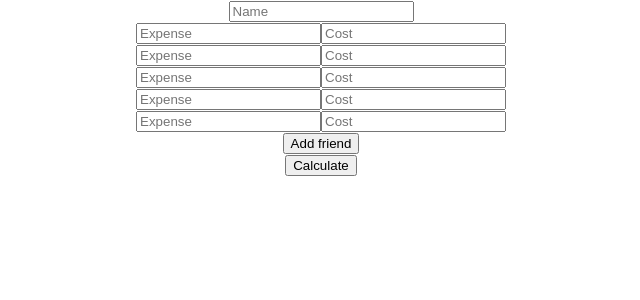
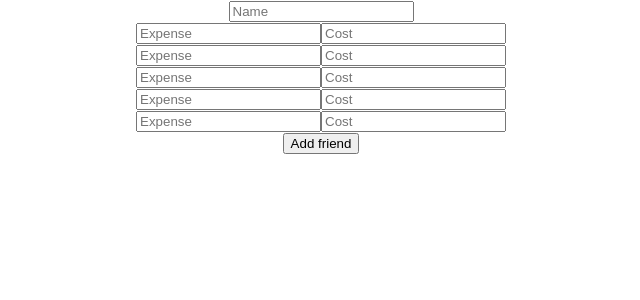
Before and after one commit to vladmog/cost-splitter, a React (Create React App) app in the folder cost-splitter/: page / in a window 1280 px wide. Shown: the top 300 px of the page, without its empty margins (319-959 px from the left). Built offline with nearby package versions, Linux system fonts and the light colour scheme.

Commit message:
Calculate button hidden until a friend is added

```diff
--- a/cost-splitter/src/App.js
+++ b/cost-splitter/src/App.js
@@ -69,19 +69,24 @@ class App extends Component {
             <FriendForm
               addFriendToList = {this.addFriendToList}
             />
+
             <FriendsList
               friends = {this.state.friends}
               evenPayment = {this.state.evenPayment}
               owed = {this.state.owed}
-              />
-            <button onClick = {this.getTotalCosts}>Calculate</button>
+            />
+
+            {this.state.friends.length === 0
+              ? <></>
+              : <button onClick = {this.getTotalCosts}>Calculate</button>}
+
             {this.state.total === null
-            ? <></>
-            :<div>Total: {this.state.total}</div>}
+              ? <></>
+              :<div>Total: ${this.state.total}</div>}
 
             {this.state.evenPayment === null
             ? <></>
-            :<div>Even Payment: {this.state.evenPayment}</div>}
+            :<div>Even Payment: ${this.state.evenPayment}</div>}
           </div>
         </div>
       );
```
